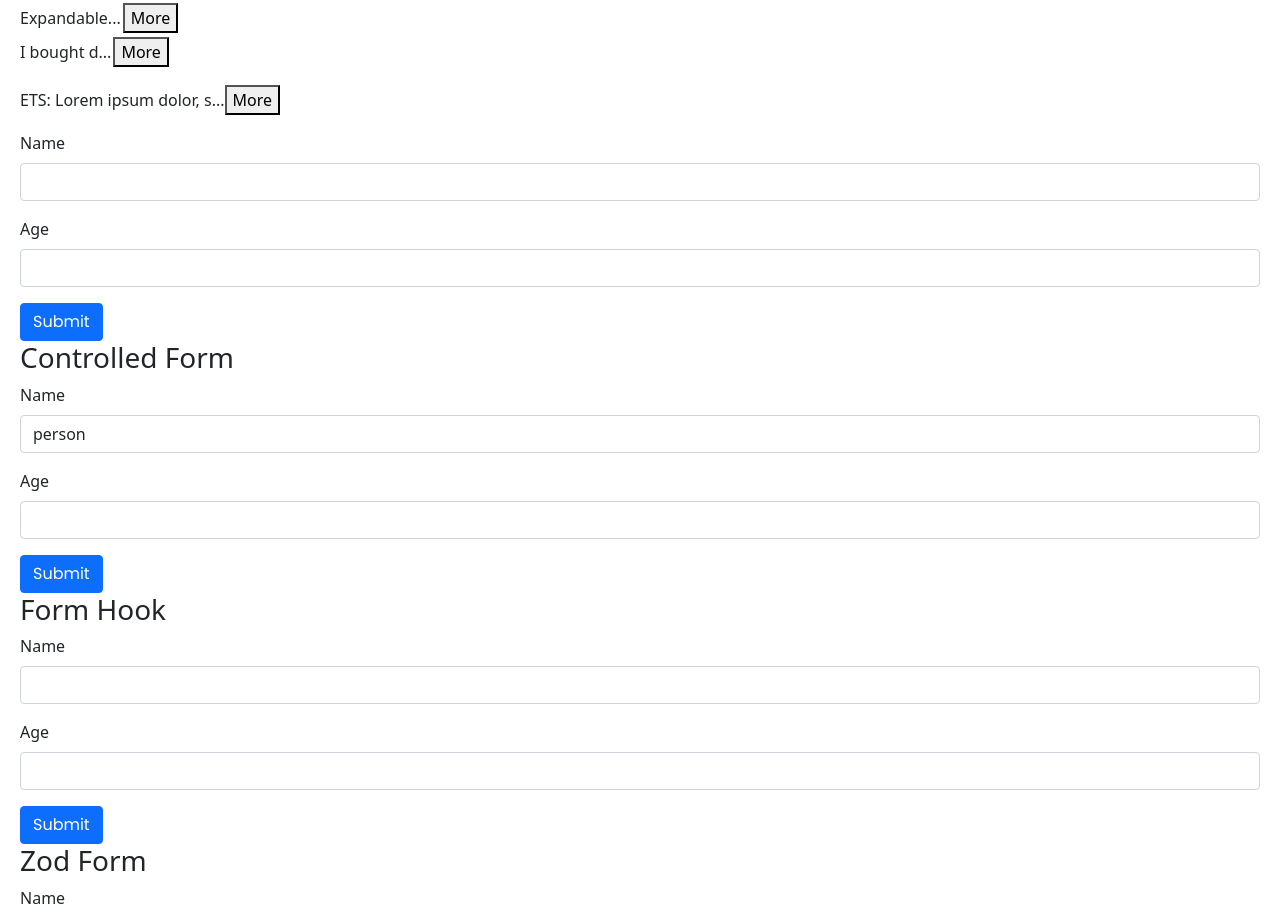
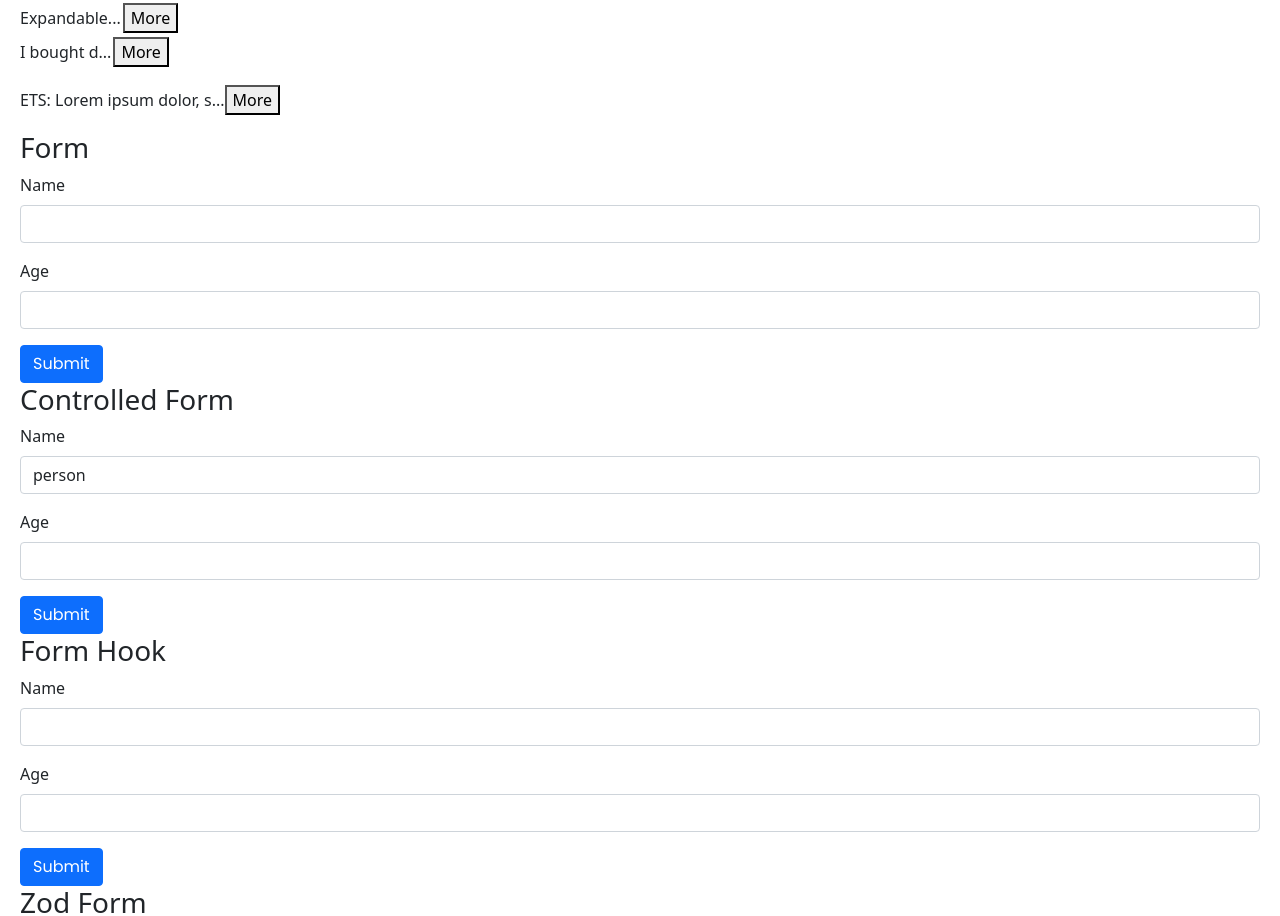
Before and after one commit to RiFactor/mosh-react-18-app, a React (Vite) app: page / in a window 1280 px wide. Shown: the part 1180-2096 px from the top of the page. Built offline with nearby package versions, Linux system fonts and the light colour scheme.

Commit message:
What: Heading for Form

```diff
--- a/src/components/Forms/Form.tsx
+++ b/src/components/Forms/Form.tsx
@@ -29,6 +29,7 @@ const Form = () => {
         // (event) => console.log("test") // NTS: start here to see typeof for 'event'
       }
     >
+      <h3>Form</h3>
       <div className="mb-3">
         <label htmlFor="name" className="form-label">
           Name
```
